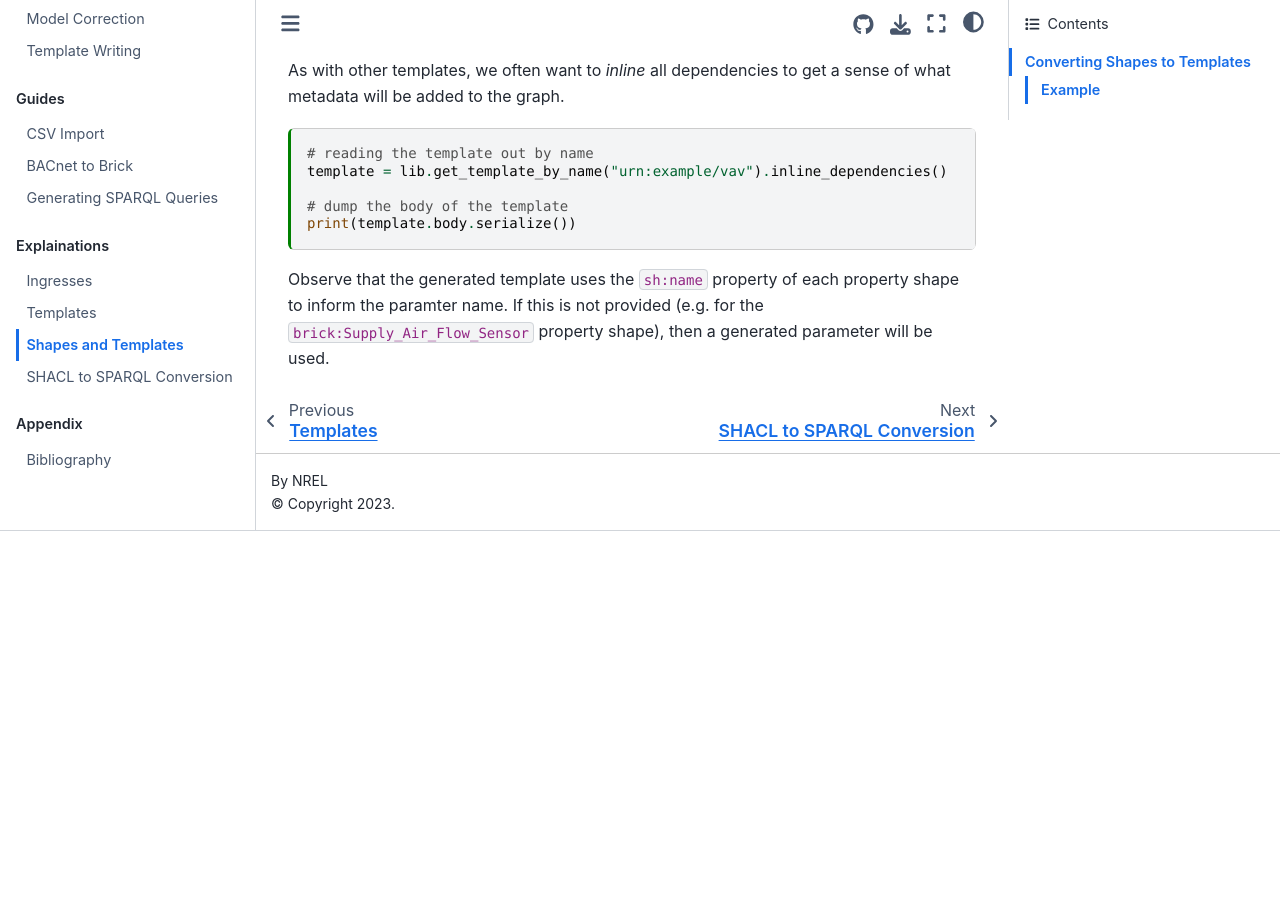
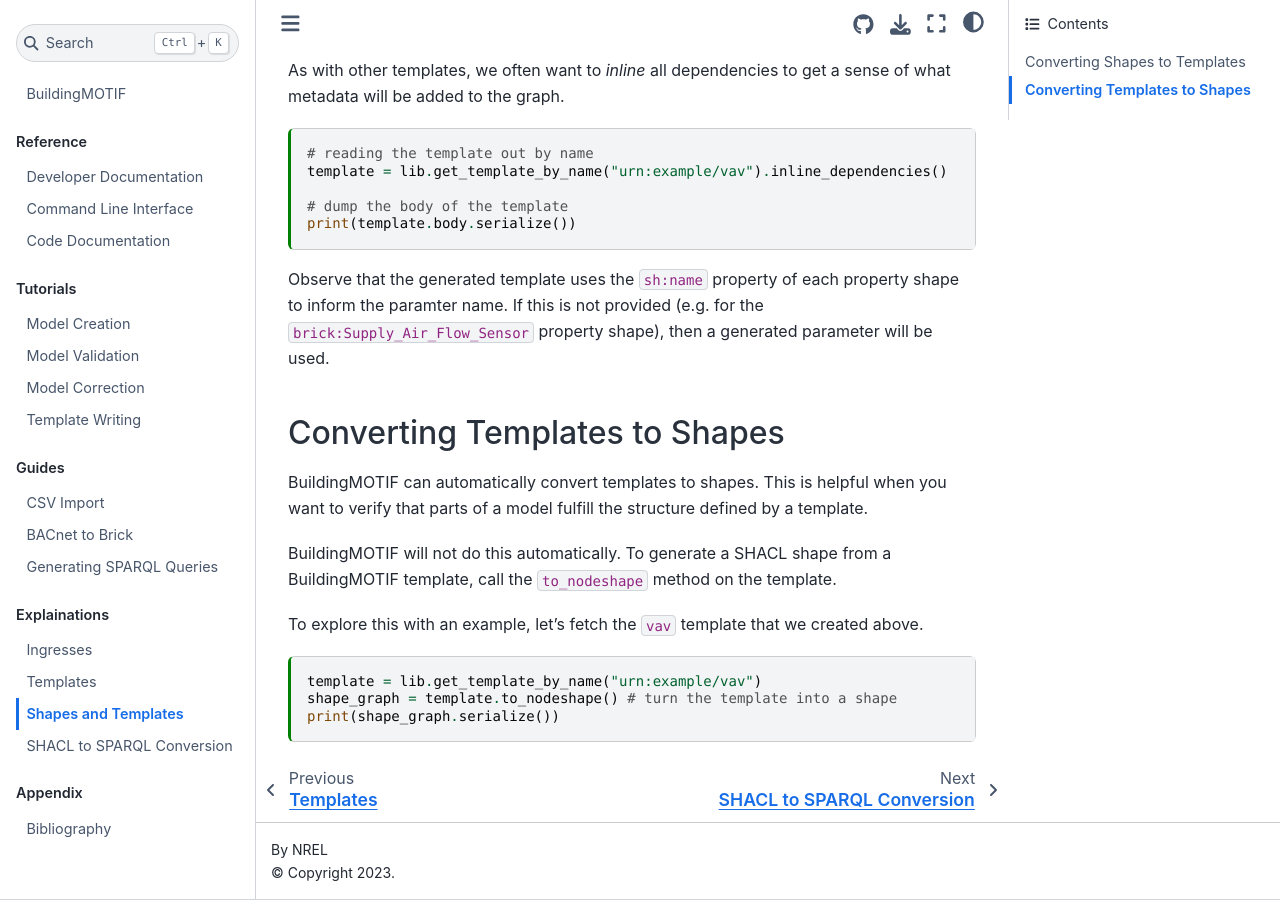
Before and after one commit to NREL/BuildingMOTIF, a Jupyter Book: the page built from docs/explanations/shapes-and-templates.md, in a window 1280 px wide and 900 px high, scrolled down 2638 px. Built offline with Jupyter Book 1.0.4 settings and Sphinx 7.4.7 and the Sphinx Book theme 1.1.4, drawn with Linux system fonts in a browser that asks for light colours; before the commit the page ends 3169 px from its top, so only the background shows below that.

Commit message:
working on docs...

````diff
--- a/docs/explanations/shapes-and-templates.md
+++ b/docs/explanations/shapes-and-templates.md
@@ -180,3 +180,18 @@ print(template.body.serialize())
 ```
 
 Observe that the generated template uses the `sh:name` property of each property shape to inform the paramter name. If this is not provided (e.g. for the `brick:Supply_Air_Flow_Sensor` property shape), then a generated parameter will be used.
+
+## Converting Templates to Shapes
+
+BuildingMOTIF can automatically convert templates to shapes.
+This is helpful when you want to verify that parts of a model fulfill the structure defined by a template.
+
+BuildingMOTIF will not do this automatically. To generate a SHACL shape from a BuildingMOTIF template, call the `to_nodeshape` method on the template.
+
+To explore this with an example, let's fetch the `vav` template that we created above.
+
+```{code-cell}
+template = lib.get_template_by_name("urn:example/vav")
+shape_graph = template.to_nodeshape() # turn the template into a shape
+print(shape_graph.serialize())
+```
````
